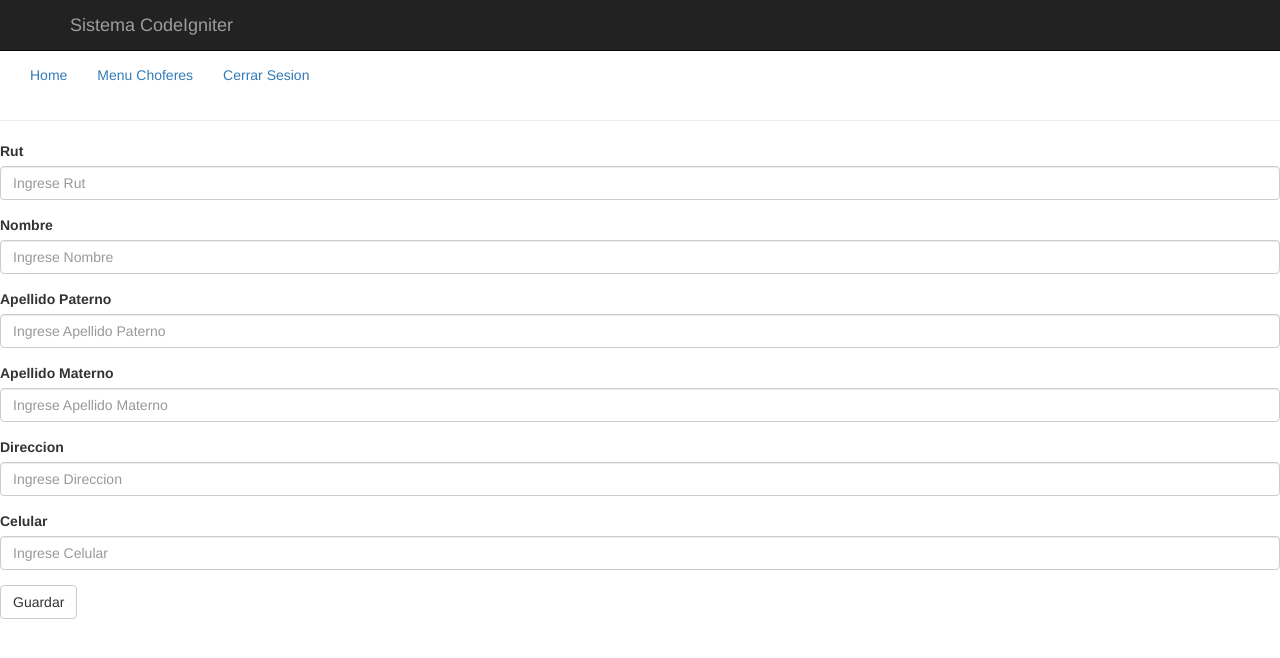
After one commit to memofecci/taxis2, a CodeIgniter app: page /taxi/index.php/choferes/nuevo in a window 1280 px wide. The commit adds this page. Shown: the top 658 px of the page. Run offline with CodeIgniter, Linux system fonts and the light colour scheme; the visitor is signed in with stand-in values (Sample User, id 1).

Commit message:
actualizado 04/05

```diff
--- a/application/config/config.php
+++ b/application/config/config.php
@@ -23,7 +23,7 @@ defined('BASEPATH') OR exit('No direct script access allowed');
 | a PHP script and you can easily do that on your own.
 |
 */
-$config['base_url'] = 'http://localhost:9090/crud';
+$config['base_url'] = 'http://localhost:9090/taxi';
 
 /*
 |--------------------------------------------------------------------------
--- a/application/config/database.php
+++ b/application/config/database.php
@@ -78,7 +78,7 @@ $db['default'] = array(
 	'hostname' => 'localhost',
 	'username' => 'root',
 	'password' => '',
-	'database' => 'inacap',
+	'database' => 'taxis',
 	'dbdriver' => 'mysqli',
 	'dbprefix' => '',
 	'pconnect' => FALSE,
--- /dev/null
+++ b/application/controllers/Choferes.php
@@ -0,0 +1,40 @@
+<?php
+
+class Choferes extends CI_Controller {
+
+    public function __construct() {
+        parent::__construct();
+        $this->load->model('Choferes_model');
+        $this->load->helper('url');
+        $this->load->library('session');
+        if ($this->session->userdata('login')) {
+
+        } else {
+            redirect(base_url() . "index.php/login");
+        }
+    }
+    public function index(){
+        $this->load->view('template/head_index');
+        $data["choferes"]=  $this->Choferes_model->list_all();
+        $this->load->view('Choferes_index',$data);
+        $this->load->view('template/footer_index');
+    }
+    public function nuevo(){
+        $this->load->view('template/head_index');
+        $this->load->view('Choferes_nuevo');
+        $this->load->view('template/footer_index');
+    }
+    public function save(){
+         $this->load->view('template/head_index');
+        $rut=$this->input->post('rut');
+        $nombre=$this->input->post('nombre');
+        $apepat=$this->input->post('apepat');
+        $apemat=$this->input->post('apemat');
+        $direccion=$this->input->post('direccion');
+        $celular=$this->input->post('celular');
+        $this->Choferes_model->save($rut, $nombre, $apepat, $apemat, $direccion, $celular);
+        redirect('choferes');
+        $this->load->view('template/footer_index');
+    }
+
+}
--- a/application/controllers/Encriptar.php
+++ b/application/controllers/Encriptar.php
@@ -6,7 +6,7 @@ class Encriptar extends CI_Controller{
 
     }
     public function index(){
-        $nombre='Guillermo';
+        $nombre='memofecci';
         $salida= password_hash($nombre, PASSWORD_DEFAULT);
         echo $salida;
     }
--- a/application/controllers/Logins.php
+++ b/application/controllers/Logins.php
@@ -22,7 +22,7 @@ class Logins extends CI_Controller {
         if ($valido != false) {
             foreach ($valido as $login) {
                 $usuario_data = array(
-                    'id' => $login->usuario_id,
+                    'id' => $login->operadora_id,
                     'nombre' => $login->username,
 
                     'login' => TRUE
--- /dev/null
+++ b/application/models/Choferes_model.php
@@ -0,0 +1,23 @@
+<?php
+
+class Choferes_model extends CI_Model {
+
+    public function __construct() {
+        parent::__construct();
+        $this->load->database();
+    }
+
+    public function list_all() {
+        $query = $this->db->query("select * from Choferes");
+        $result = $query->result_object();
+        $this->db->close();
+        return $result;
+    }
+
+    public function save($rut, $nombre, $apepat, $apemat, $direccion, $celular) {
+        // $this->db->query("insert into choferes(rut, nombre, apepat, apemat, direccion, celular ) values ('".$rut."',".$nombre."','".$apepat."','".$apemat."','".$direccion."','".$celular."')");
+        $this->db->query("insert into choferes(rut, nombre, apepat, apemat, direccion, celular) values ('" . $rut . "','" . $nombre . "','" . $apepat . "','" . $apemat . "','" . $direccion . "','" . $celular . "')");
+        $this->db->close();
+    }
+
+}
--- a/application/models/Logins_model.php
+++ b/application/models/Logins_model.php
@@ -6,7 +6,7 @@ class Logins_model extends CI_Model{
         $this->load->database();
     }
     public function validar($username,$password){
-        $query=$this->db->query("select * from usuarios where username='".$username."'");
+        $query=$this->db->query("select * from operadoras where username='".$username."'");
         $result=$query->result_object();
         $this->db->close();
         foreach($result as $usuario){
--- /dev/null
+++ b/application/views/Choferes_nuevo.php
@@ -0,0 +1,37 @@
+<div id="navbar" class="collapse navbar-collapse">
+    <ul class="nav navbar-nav">
+        <li><a href=<?php echo (base_url(). 'index.php/home')?>>Home</a></li>
+        <li><a href=<?php echo (base_url(). 'index.php/choferes')?>>Menu Choferes</a></li>
+        <li><a href="<?php echo (base_url() . 'index.php/logins/log_out') ?>">Cerrar Sesion</a></li>
+    </ul>
+</div><!--/.nav-collapse -->
+<hr>
+
+<form method="post" action="save">
+
+        <div class="form-group">
+            <label for="rut">Rut</label>
+            <input type="text" class="form-control" name="rut" id="rut" placeholder="Ingrese Rut">
+        </div>
+    <div class="form-group">
+            <label for="nombre">Nombre</label>
+            <input type="text" class="form-control" name="nombre" id="nombre" placeholder="Ingrese Nombre">
+        </div>
+        <div class="form-group">
+            <label for="apepat">Apellido Paterno</label>
+            <input type="text" class="form-control" name="apepat" id="apepat" placeholder="Ingrese Apellido Paterno">
+        </div>
+    <div class="form-group">
+            <label for="apemat">Apellido Materno</label>
+            <input type="text" class="form-control" name="apemat" id="apemat" placeholder="Ingrese Apellido Materno">
+        </div>
+    <div class="form-group">
+            <label for="direccion">Direccion</label>
+            <input type="text" class="form-control" name="direccion" id="direccion" placeholder="Ingrese Direccion">
+        </div>
+    <div class="form-group">
+            <label for="celular">Celular</label>
+            <input type="text" class="form-control" name="celular" id="celular" placeholder="Ingrese Celular">
+        </div>
+        <button type="submit" class="btn btn-default">Guardar</button>
+    </form>
--- a/application/views/Home_index.php
+++ b/application/views/Home_index.php
@@ -10,6 +10,7 @@
 
         <li><a href="<?php echo (base_url() . 'index.php/usuario') ?>">Usuario</a></li>
         <li><a href="<?php echo (base_url() . 'index.php/ciudad') ?>">Ciudad</a></li>
+        <li><a href="<?php echo (base_url() . 'index.php/choferes') ?>">Choferes</a></li>
         <li><a href="<?php echo (base_url() . 'index.php/logins/log_out') ?>">Cerrar Seccion</a></li>
     </ul>
 </div><!--/.nav-collapse -->
--- a/nbproject/project.xml
+++ b/nbproject/project.xml
@@ -3,7 +3,7 @@
     <type>org.netbeans.modules.php.project</type>
     <configuration>
         <data xmlns="http://www.netbeans.org/ns/php-project/1">
-            <name>crud</name>
+            <name>taxis</name>
         </data>
     </configuration>
 </project>
```
Also changed, not shown: Test.sql (added, +53 -0 lines), application/views/Choferes_index.php (added, +39 -0 lines), 1 other file.
